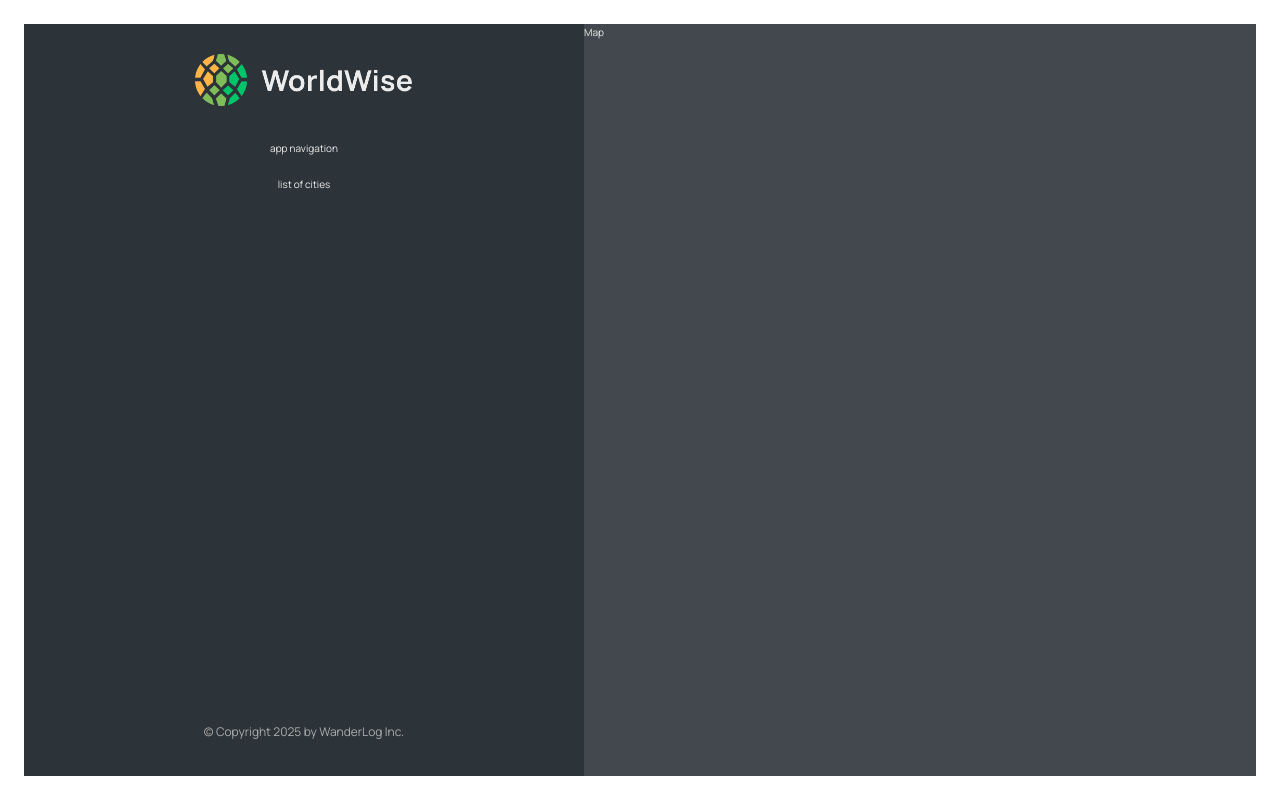
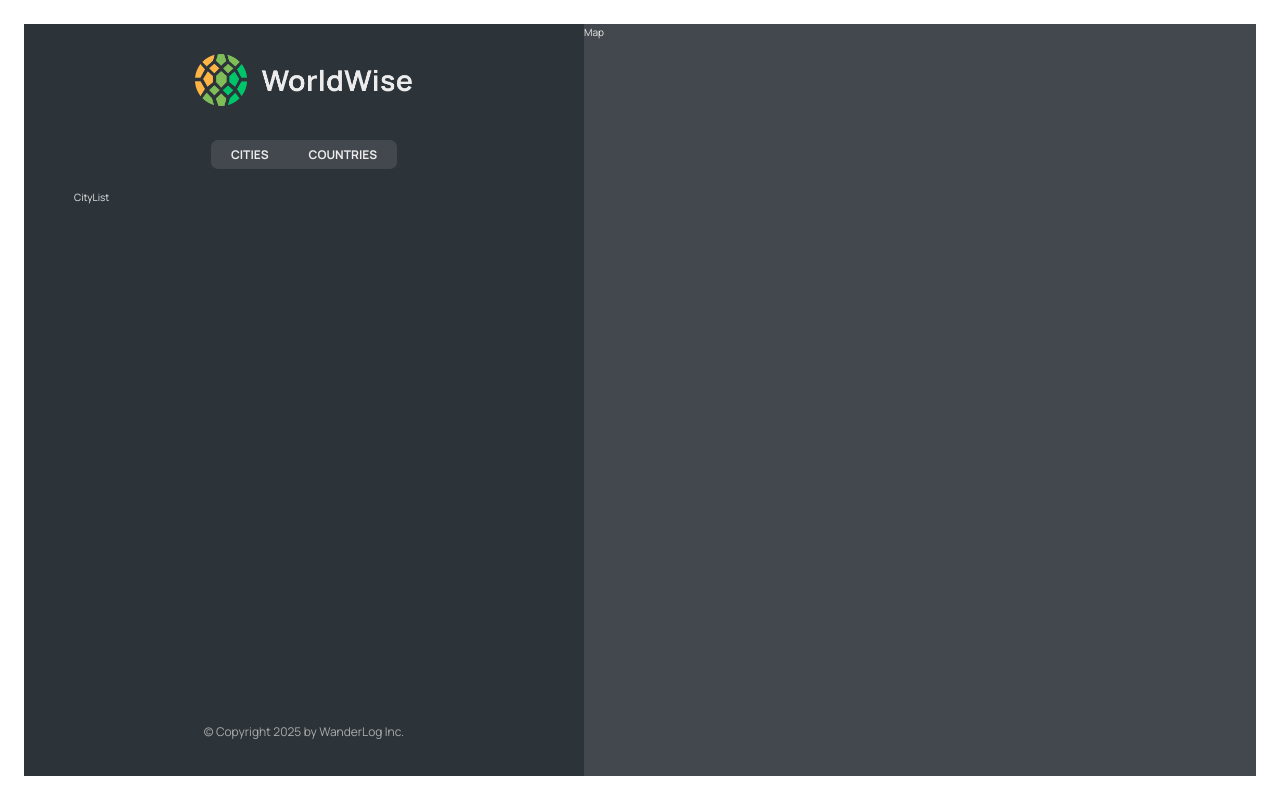
Before and after one commit to Riya-s9803/WanderLog, a React (Vite) app in the folder WanderLog/: page /app in a window 1280 px wide. Built offline with nearby package versions, Linux system fonts and the light colour scheme.

Commit message:
nested and index routes

```diff
--- a/WanderLog/src/App.jsx
+++ b/WanderLog/src/App.jsx
@@ -6,6 +6,7 @@
 
 import AppLayout from "./pages/AppLayout";
 import Login from "./pages/Login";
+import CityList from "./components/CityList";
 
 
 function App(){
@@ -14,10 +15,17 @@
 
          <BrowserRouter>
            <Routes>
+            <Route index element={<HomePage/>}/>
             <Route path="pricing" element={<Pricing/>}/>
             <Route path="product" element={<Product/>}/>
-            <Route path="/" element={<HomePage/>}/>
-            <Route path="app" element={<AppLayout/>}/>
+
+            <Route path="app" element={<AppLayout/>}>
+               <Route index element={<CityList/>}/>
+               <Route path="cities" element={<CityList/>}/>
+               <Route path="countries" element={<p>countries</p>}/>
+               <Route path="form" element={<p>form</p>}/>
+
+            </Route>
             <Route path="/login" element={<Login/>}/>
             <Route path="*" element={<PageNotFound/>}/>
             </Routes>
--- a/WanderLog/src/components/AppNav.jsx
+++ b/WanderLog/src/components/AppNav.jsx
@@ -1,5 +1,17 @@
+import { NavLink } from "react-router-dom";
 import styles from "./AppNav.module.css";
 function AppNav(){
-    return <nav className={styles.nav}>app navigation</nav>;
+    return <nav className={styles.nav}>
+
+        <ul>
+            <li>
+                <NavLink to="cities"> Cities </NavLink>
+            </li>
+            <li>
+                <NavLink to="countries"> Countries </NavLink>
+            </li>
+
+        </ul>
+        </nav>;
 }
 export default AppNav;
--- /dev/null
+++ b/WanderLog/src/components/CityList.jsx
@@ -0,0 +1,10 @@
+import styles from './CityList.module.css'
+function CityList() {
+    return (
+        <ul className={styles.cityList}>
+            CityList
+        </ul>
+    );
+}
+
+export default CityList;
--- a/WanderLog/src/components/Sidebar.jsx
+++ b/WanderLog/src/components/Sidebar.jsx
@@ -1,3 +1,4 @@
+import { Outlet } from "react-router-dom";
 import AppNav from "./AppNav";
 import Logo from "./Logo";
 import styles from "./Sidebar.module.css";
@@ -5,8 +6,9 @@
     return <div className={styles.sidebar}>
         <Logo/>
         <AppNav/>
+        <Outlet/>
 
-        <p> list of cities</p>
+
         <footer className={styles.footer}>
             <p className={styles.copyright}>
              &copy; Copyright {new Date().getFullYear()} by WanderLog Inc.
```
